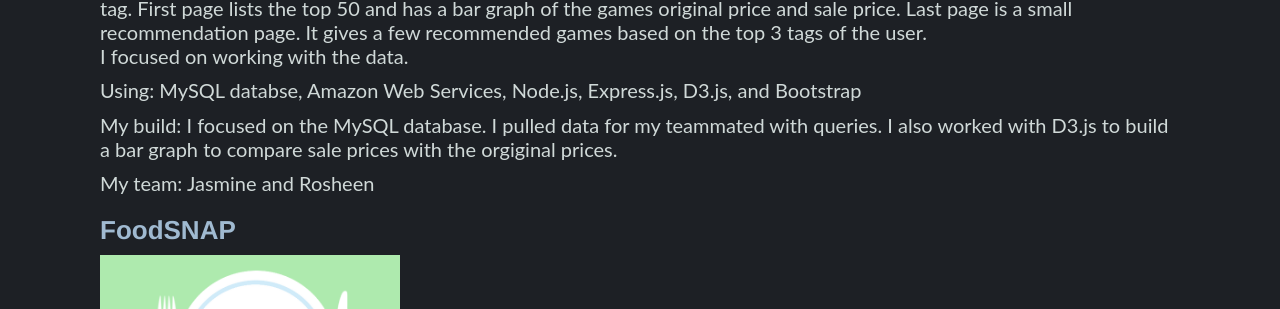
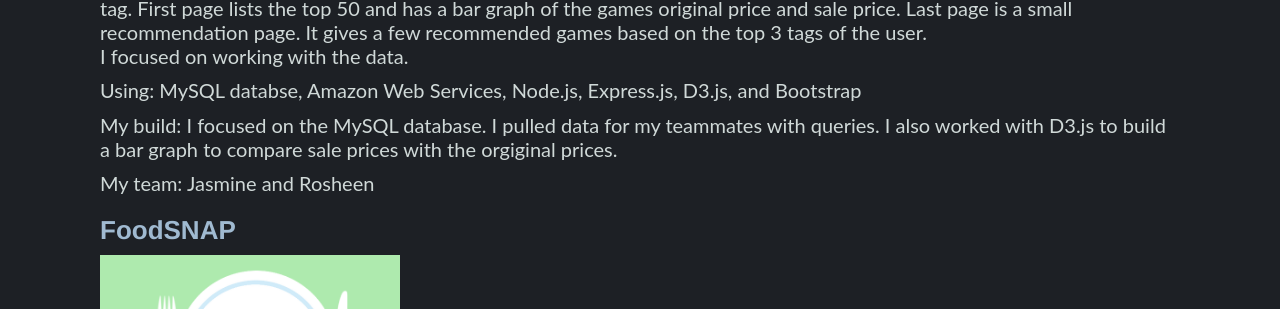
Before and after one commit to helensee/helensee.github.io, a Jekyll site: the page built from index.html, in a window 1280 px wide and 900 px high, scrolled down 2128 px. Shown: the part 147-456 px from the top of the window. Built offline with Jekyll 4.4.1, drawn with Linux system fonts in a browser that asks for light colours.

Commit message:
project update
pics c:

```diff
--- a/_includes/projects.html
+++ b/_includes/projects.html
@@ -10,7 +10,7 @@
             I focused on working with the data.
         </p>
         <p>Using: MySQL databse, Amazon Web Services, Node.js, Express.js, D3.js, and Bootstrap</p>
-        <p>My build: I focused on the MySQL database. I pulled data for my teammated with queries. I also worked with D3.js to build a
+        <p>My build: I focused on the MySQL database. I pulled data for my teammates with queries. I also worked with D3.js to build a
         bar graph to compare sale prices with the orgiginal prices.</p>
         <p>My team: Jasmine and Rosheen</p>
     </div>
@@ -31,6 +31,7 @@
     <p></p>
     <div>
         <h3><a href="http://devpost.com/software/asl-kinect" target="_blank">American Sign Language (ASL) Kinect</a></h3>
+		<img src="/img/ASLKinect.PNG" style="width: 300px" />
         <p>
             Attended PearlHacks 2016 and won "Best Use of Cisco Technology"
         </p>
```
Also changed, not shown: img/ASLKinect.PNG (added).
